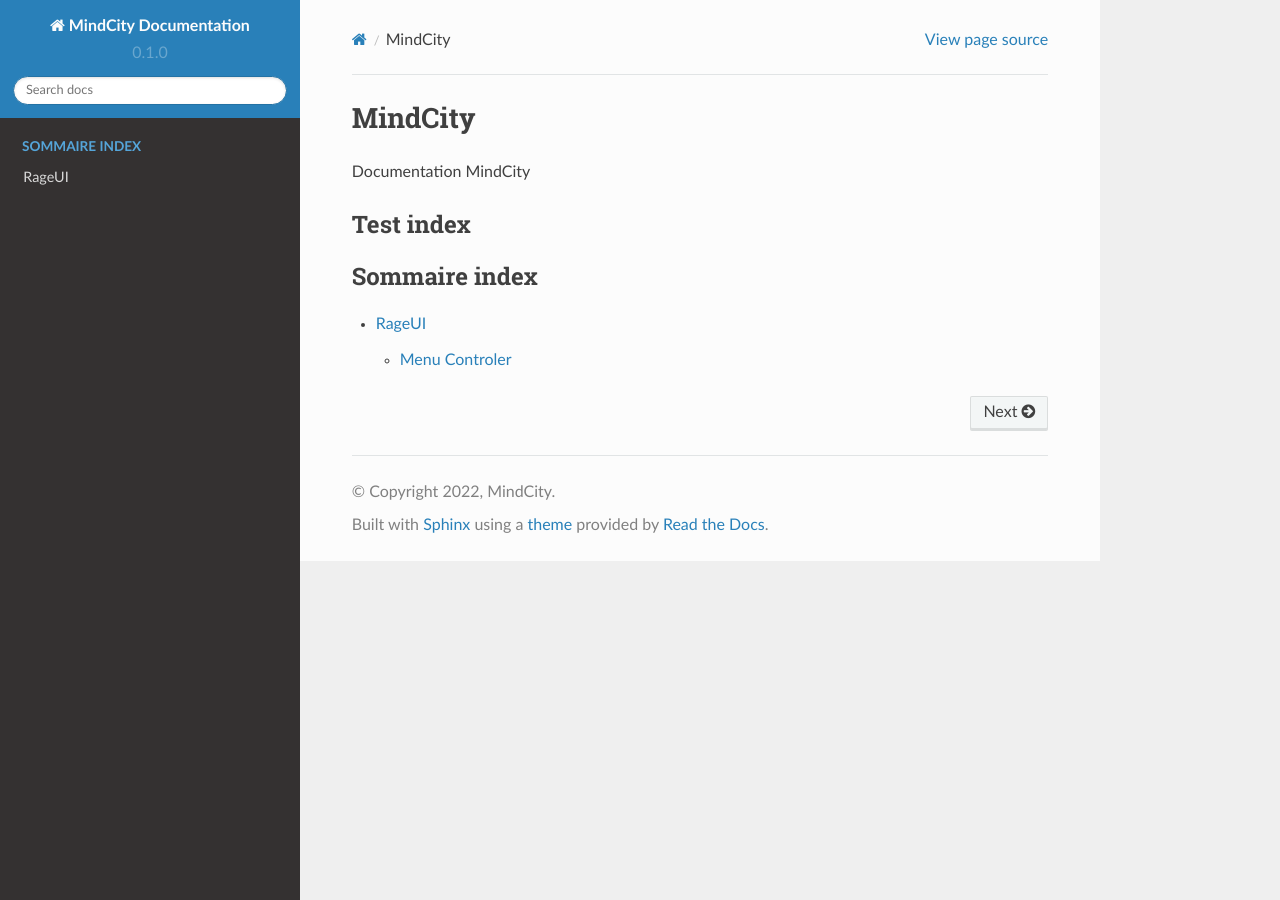
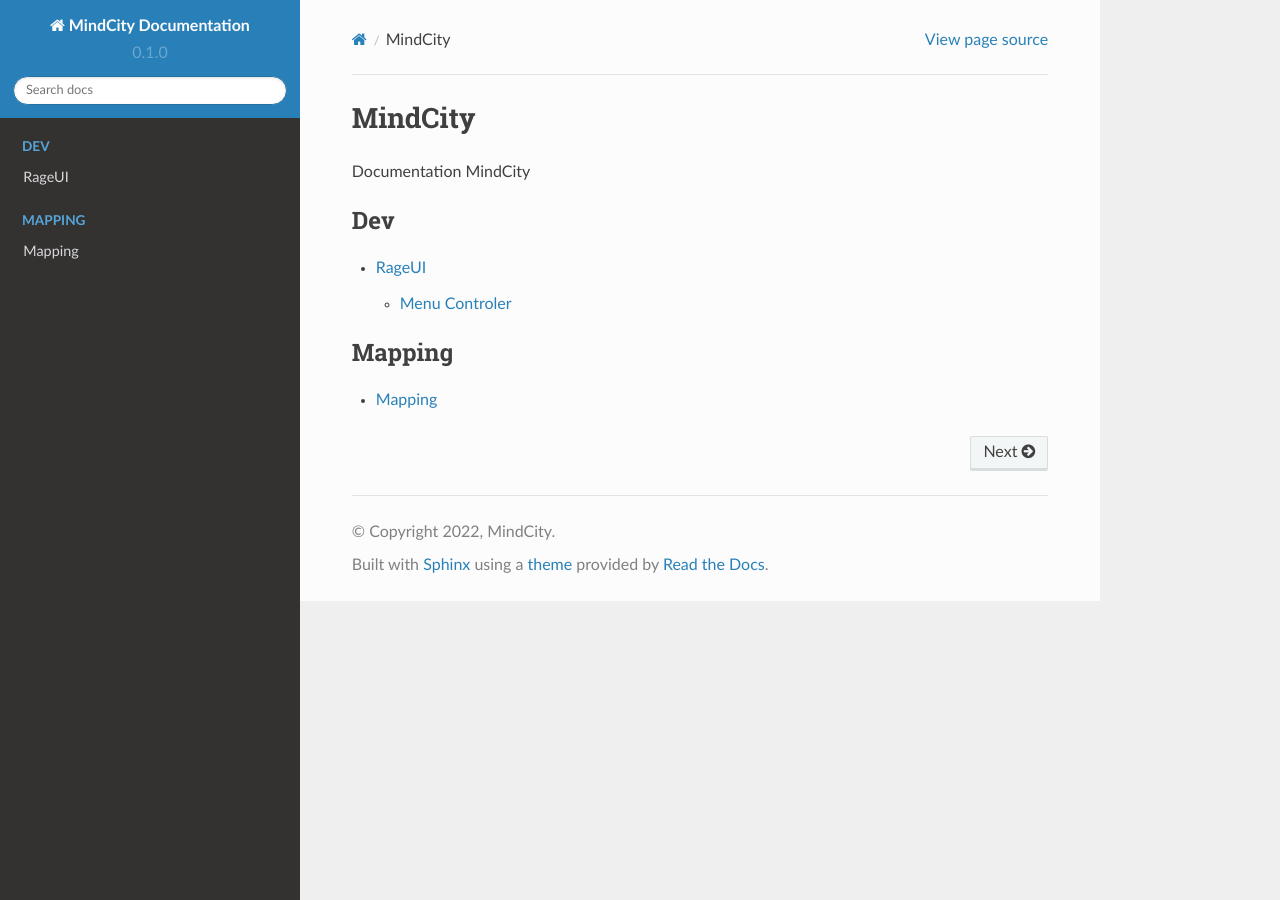
Before and after one commit to JustMordeckai/MindCity-Documentation, a Sphinx documentation site: the page built from docs/source/index.rst, in a window 1280 px wide. Built offline with Sphinx 7.4.7 and the Read the Docs theme 2.0.0, drawn with Linux system fonts in a browser that asks for light colours.

Commit message:
Hiérarchie des fichiers MAJ

```diff
--- a/docs/source/index.rst
+++ b/docs/source/index.rst
@@ -3,12 +3,16 @@ MindCity
 
 Documentation MindCity
 
-Test index
-----------
-
 .. toctree::
-   :caption: Sommaire index
+   :caption: Dev
    :titlesonly:
    :glob:
 
    rageui_main
+
+.. toctree::
+   :caption: Mapping
+   :titlesonly:
+   :glob:
+
+   mapping_main
--- /dev/null
+++ b/docs/source/mapping_main.rst
@@ -0,0 +1,4 @@
+Mapping
+=======
+
+Hello
--- a/docs/source/rageui_main.rst
+++ b/docs/source/rageui_main.rst
@@ -4,7 +4,7 @@ RageUI
 Hello
 
 .. toctree::
-   :caption: Sommaire rageui
+   :caption: Catégorie RageUI
    :titlesonly:
    :glob:
 
```
